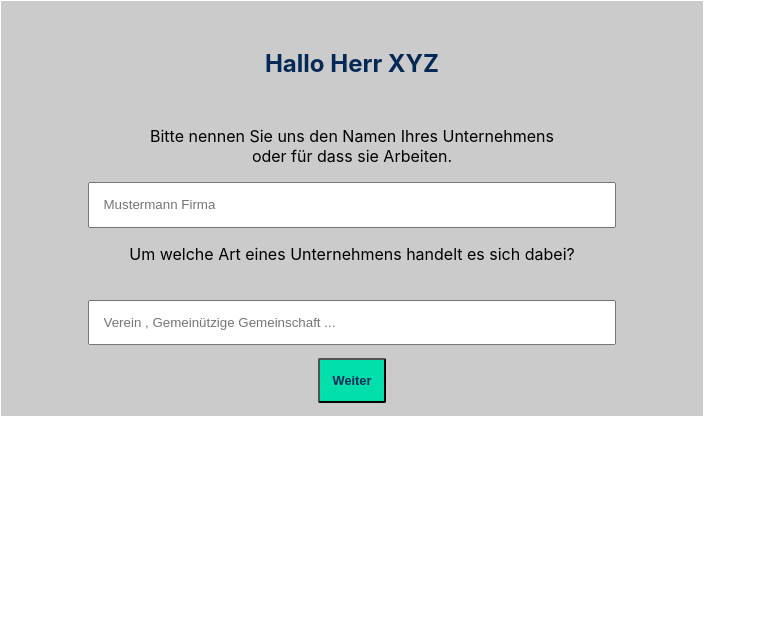
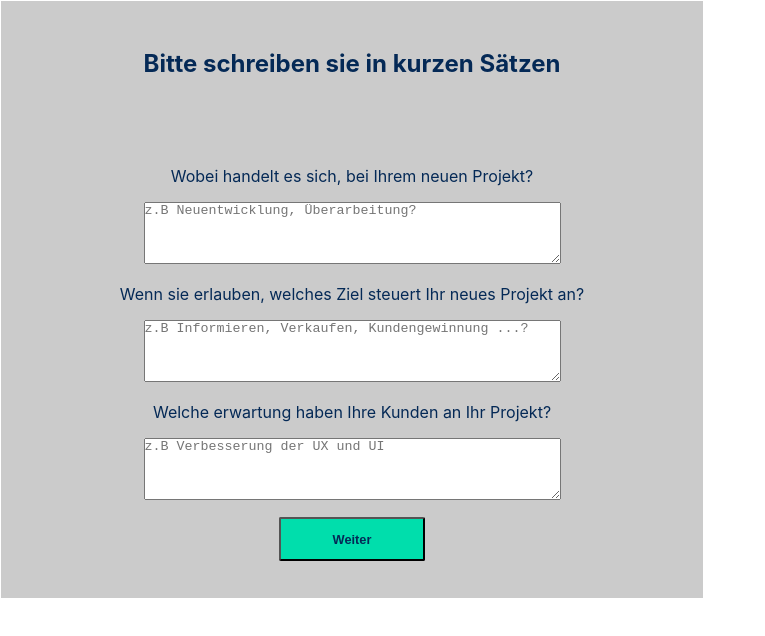
Before and after one commit to NoackEric/AdminAnsicht, a React (Create React App) app: page / in a window 1280 px wide. Shown: the top 636 px of the page, without its empty margins (0-765 px from the left). Built offline with nearby package versions, Linux system fonts and the light colour scheme.

Commit message:
Gewerbe Info hinzugefügt

```diff
--- a/src/App.js
+++ b/src/App.js
@@ -3,6 +3,7 @@ import React from 'react';
 import Anrede from './Components/Anrede/Anrede';
 import Kategorie from './Components/Kategorie/Kategorie';
 import Unternehmen from './Components/UnternehmenInfo/UnternehmenInfo';
+import Gewerbe from './Components/GewerbeInfos/GewerbeInfos';
 
 
 
@@ -10,7 +11,7 @@ import Unternehmen from './Components/UnternehmenInfo/UnternehmenInfo';
 function App() {
   return (
     <div className="App">
-    <Unternehmen />
+    <Gewerbe/>
     </div>
   );
 }
--- /dev/null
+++ b/src/Components/GewerbeInfos/GewerbeInfos.js
@@ -0,0 +1,23 @@
+import React from 'react';
+import './gewerbe.css'
+const Gewerbe = () => {
+    return (
+        <article className='gewerbe'>
+            <section className='gewerbeSection'>
+                <h2>Bitte schreiben sie in kurzen Sätzen</h2>
+                <form className='gewerbeForm' action="#">
+                    <p>Wobei handelt es sich, bei Ihrem neuen Projekt?</p>
+                    <textarea rows="4" size='50' cols="50" name="comment" form="usrform" placeholder='z.B Neuentwicklung, Überarbeitung?' />
+                    <p>Wenn sie erlauben, welches Ziel steuert Ihr neues Projekt an?</p>
+                    <textarea rows="4" size='50' cols="50" name="comment" form="usrform" placeholder='z.B Informieren, Verkaufen, Kundengewinnung ...?' />
+                    <p>Welche erwartung haben Ihre Kunden an Ihr Projekt?</p>
+                    <textarea rows="4" size='50' cols="50" name="comment" form="usrform" placeholder='z.B Verbesserung der UX und UI' /> <br />
+                    <input className='gewerbeSubmit' type="submit" value='Weiter'/>
+                </form>
+
+            </section>
+        </article>
+    );
+}
+
+export default Gewerbe;
--- /dev/null
+++ b/src/Components/GewerbeInfos/gewerbe.css
@@ -0,0 +1,42 @@
+.gewerbe{
+    height: auto;
+    width: 55%;
+    text-align: center;
+    background: rgba(128, 128, 128, 0.411);
+}
+.gewerbeSection{
+    height: auto;
+    border: 1px solid white;
+}
+
+.gewerbeSection h2{
+    padding-left: 0px;
+    padding-top: 2em;
+    padding-bottom: 2em;
+    color: #042956;
+}
+.unternehmenSection button{
+    padding: 1em 4em;
+    border-radius: 2px;
+    margin: 1em;
+    background: #00DEAC;
+    color: #042956;
+    font-size: .8em;
+    font-weight: bolder;
+}
+.gewerbeForm{
+    padding: 1.5em;
+}
+.gewerbeForm>p{
+    padding: 1em;
+    color: #042956;
+}
+.gewerbeSubmit{
+        padding: 1em 4em;
+        border-radius: 2px;
+        margin: 1em;
+        background: #00DEAC;
+        color: #042956;
+        font-size: .8em;
+        font-weight: bolder;
+}
```
